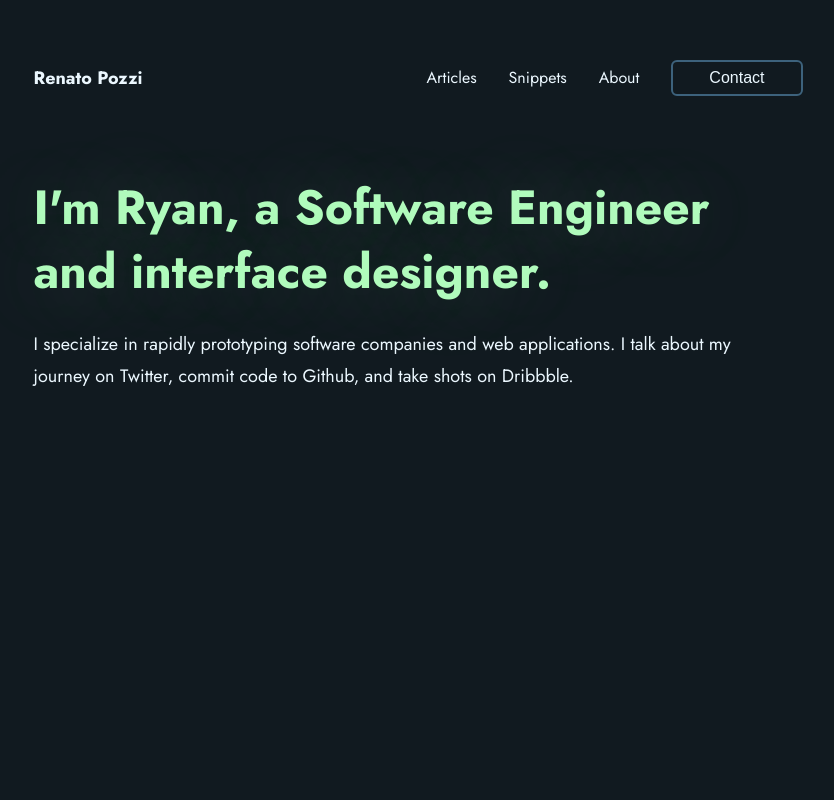
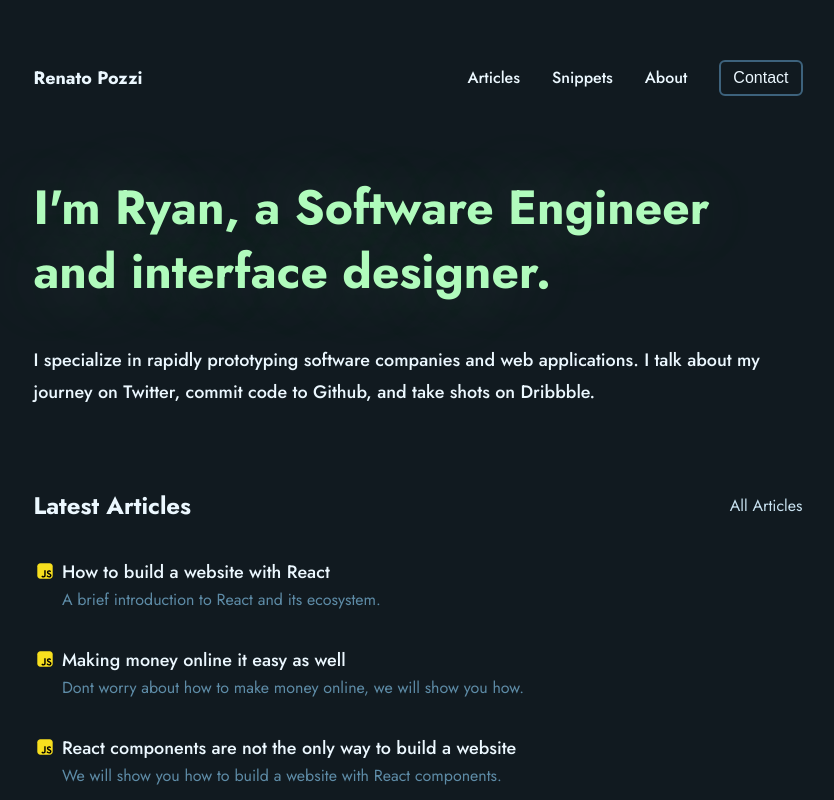
Before and after one commit to itsrennyman/renatopozzi.me, a Next.js app: page / in a window 1280 px wide. Shown: the top 800 px of the page, without its empty margins (222-1056 px from the left). Built offline with nearby package versions, Linux system fonts and the light colour scheme.

Commit message:
feat: new layout components made & homepage

```diff
--- /dev/null
+++ b/components/Article/index.js
@@ -0,0 +1,30 @@
+import { styled } from "../../stitches.config";
+import { Subheader } from "../UI/Subheader";
+import { Paragraph } from "../UI/Paragraph";
+import { Flex } from "../UI/Flex";
+
+const ArticleIcon = styled("img", {
+  height: "22px",
+  width: "22px",
+});
+
+const Title = styled(Subheader, {});
+
+const Excerpt = styled(Paragraph, {
+  color: "$blue500",
+});
+
+export const Article = ({ title, excerpt }) => {
+  return (
+    <Flex direction="row" css={{ marginTop: "2rem" }}>
+      <ArticleIcon
+        src={"/assets/icons/javascript.svg"}
+        css={{ marginTop: "4px", marginRight: "0.4rem" }}
+      />
+      <Flex direction="column" alignItems="stretch">
+        <Title>{title}</Title>
+        <Excerpt>{excerpt}</Excerpt>
+      </Flex>
+    </Flex>
+  );
+};
--- a/components/UI/Button.js
+++ b/components/UI/Button.js
@@ -1,10 +1,12 @@
+import { m } from "framer-motion";
 import { styled } from "../../stitches.config";
 
 export const Button = styled("button", {
   display: "flex",
   flexDirection: "row",
   alignItems: "center",
-  padding: "0.25rem 2.25rem",
+  alignSelf: "flex-start",
+  padding: "0.25rem 0.75rem",
   border: "2px solid rgba(124, 201, 255, 0.41)",
   borderRadius: "6px",
   fontSize: "1rem",
--- /dev/null
+++ b/components/UI/Card.js
@@ -0,0 +1,7 @@
+import { styled } from "../../stitches.config";
+
+export const Card = styled("div", {
+  borderRadius: "8px",
+  padding: "2rem",
+  backgroundColor: "$blue200",
+});
--- /dev/null
+++ b/components/UI/Flex.js
@@ -0,0 +1,100 @@
+import { styled } from "../../stitches.config";
+
+export const Flex = styled("div", {
+  boxSizing: "border-box",
+  display: "flex",
+
+  variants: {
+    direction: {
+      row: {
+        flexDirection: "row",
+      },
+      column: {
+        flexDirection: "column",
+      },
+      rowReverse: {
+        flexDirection: "row-reverse",
+      },
+      columnReverse: {
+        flexDirection: "column-reverse",
+      },
+    },
+    align: {
+      start: {
+        alignItems: "flex-start",
+      },
+      center: {
+        alignItems: "center",
+      },
+      end: {
+        alignItems: "flex-end",
+      },
+      stretch: {
+        alignItems: "stretch",
+      },
+      baseline: {
+        alignItems: "baseline",
+      },
+    },
+    justify: {
+      start: {
+        justifyContent: "flex-start",
+      },
+      center: {
+        justifyContent: "center",
+      },
+      end: {
+        justifyContent: "flex-end",
+      },
+      between: {
+        justifyContent: "space-between",
+      },
+    },
+    wrap: {
+      noWrap: {
+        flexWrap: "nowrap",
+      },
+      wrap: {
+        flexWrap: "wrap",
+      },
+      wrapReverse: {
+        flexWrap: "wrap-reverse",
+      },
+    },
+    gap: {
+      1: {
+        gap: "$1",
+      },
+      2: {
+        gap: "$2",
+      },
+      3: {
+        gap: "$3",
+      },
+      4: {
+        gap: "$4",
+      },
+      5: {
+        gap: "$5",
+      },
+      6: {
+        gap: "$6",
+      },
+      7: {
+        gap: "$7",
+      },
+      8: {
+        gap: "$8",
+      },
+      9: {
+        gap: "$9",
+      },
+    },
+  },
+  defaultVariants: {
+    direction: "row",
+    align: "stretch",
+    justify: "start",
+    wrap: "noWrap",
+  },
+});
--- a/components/UI/Header.js
+++ b/components/UI/Header.js
@@ -3,7 +3,6 @@ import { styled } from "../../stitches.config";
 export const Header = styled("h1", {
   display: "flex",
   textShadow: "0px 0px 76px rgba(188, 251, 195, 0.3)",
-  marginTop: "5rem", // TODO: add into theme
   color: "$glow100",
   fontSize: "$header",
   fontWeight: "$header",
--- /dev/null
+++ b/components/UI/Paragraph.js
@@ -0,0 +1,9 @@
+import { styled } from "../../stitches.config";
+
+export const Paragraph = styled("p", {
+  display: "flex",
+  color: "$text200",
+  fontSize: "$paragraph",
+  fontWeight: "$paragraph",
+  lineHeight: "$paragraph",
+});
--- a/components/UI/Subheader.js
+++ b/components/UI/Subheader.js
@@ -1,8 +1,7 @@
 import { styled } from "../../stitches.config";
 
-export const Subheader = styled("h1", {
+export const Subheader = styled("h2", {
   display: "flex",
-  marginTop: "1.5rem",
   maxWidth: "65ch",
   color: "$text100",
   fontSize: "$subheader",
--- /dev/null
+++ b/components/UI/Title.js
@@ -0,0 +1,9 @@
+import { styled } from "../../stitches.config";
+
+export const Title = styled("h3", {
+  display: "flex",
+  color: "$text100",
+  fontSize: "$title",
+  fontWeight: "$title",
+  lineHeight: "$title",
+});
--- a/pages/_document.js
+++ b/pages/_document.js
@@ -14,7 +14,7 @@ class MyDocument extends Document {
           <link rel="preconnect" href="https://fonts.googleapis.com" />
           <link rel="preconnect" href="https://fonts.gstatic.com" crossOrigin />
           <link
-            href="https://fonts.googleapis.com/css2?family=Jost:wght@400;700&display=swap"
+            href="https://fonts.googleapis.com/css2?family=Jost:wght@400;500;700&display=swap"
             rel="stylesheet"
           />
           <style
--- a/pages/index.js
+++ b/pages/index.js
@@ -4,6 +4,11 @@ import { Header } from "../components/UI/Header";
 import { Subheader } from "../components/UI/Subheader";
 import { Navbar } from "../components/UI/Navbar";
 import { getArticleData, getArticles } from "../lib/utils/articles";
+import { Title } from "../components/UI/Title";
+import { Flex } from "../components/UI/Flex";
+import { Paragraph } from "../components/UI/Paragraph";
+import { Card } from "../components/UI/Card";
+import { Article } from "../components/Article";
 
 export async function getStaticProps() {
   const articles = [];
@@ -29,6 +34,24 @@ export async function getStaticProps() {
   };
 }
 
+const dummyArticles = [
+  {
+    id: "1",
+    title: "How to build a website with React",
+    excerpt: "A brief introduction to React and its ecosystem.",
+  },
+  {
+    id: "2",
+    title: "Making money online it easy as well",
+    excerpt: "Dont worry about how to make money online, we will show you how.",
+  },
+  {
+    id: "3",
+    title: "React components are not the only way to build a website",
+    excerpt: "We will show you how to build a website with React components.",
+  },
+];
+
 export default function Home({ articles }) {
   return (
     <Container>
@@ -43,13 +66,51 @@ export default function Home({ articles }) {
       </Navbar>
 
       <section>
-        <Header>I'm Ryan, a Software Engineer and interface designer.</Header>
-        <Subheader>
+        <Header css={{ marginTop: "5rem" }}>
+          I'm Ryan, a Software Engineer and interface designer.
+        </Header>
+        <Subheader css={{ marginTop: "2.5rem" }}>
           I specialize in rapidly prototyping software companies and web
           applications. I talk about my journey on Twitter, commit code to
           Github, and take shots on Dribbble.
         </Subheader>
       </section>
+
+      <section>
+        <Flex
+          direction="row"
+          align="center"
+          justify="between"
+          css={{ marginTop: "5rem" }}
+        >
+          <Title>Latest Articles</Title>
+          <Paragraph>All Articles</Paragraph>
+        </Flex>
+
+        <Flex direction="column">
+          {dummyArticles.map((article) => (
+            <Article key={article.id} {...article} />
+          ))}
+        </Flex>
+      </section>
+
+      <section>
+        <Title css={{ marginTop: "5rem" }}>Projects</Title>
+
+        <Card css={{ marginTop: "2rem" }}>
+          <Flex direction="column">
+            <Title css={{ fontWeight: 500 }}>Yawnch</Title>
+            <Paragraph css={{ marginTop: "1rem" }}>
+              An online coworking community for indie hackers, entreprenuers,
+              and founders. Chat live with app developers, designers, and
+              mentors. Access video courses and tutorials.
+            </Paragraph>
+            <Button color="secondary" css={{ marginTop: "3rem" }}>
+              Learn More
+            </Button>
+          </Flex>
+        </Card>
+      </section>
     </Container>
   );
 }
```
Also changed, not shown: components/UI/Grid.js (added, +158 -0 lines), public/assets/icons/javascript.svg (added).
